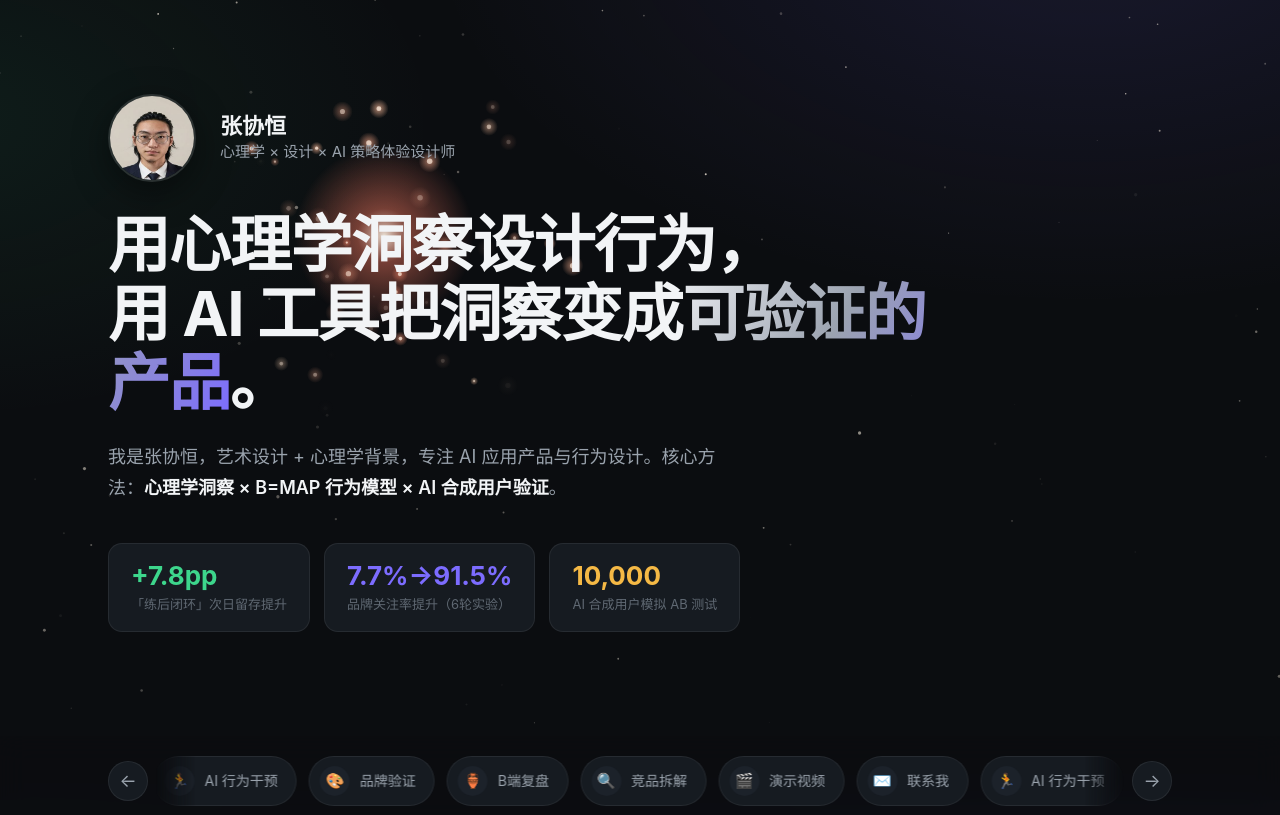
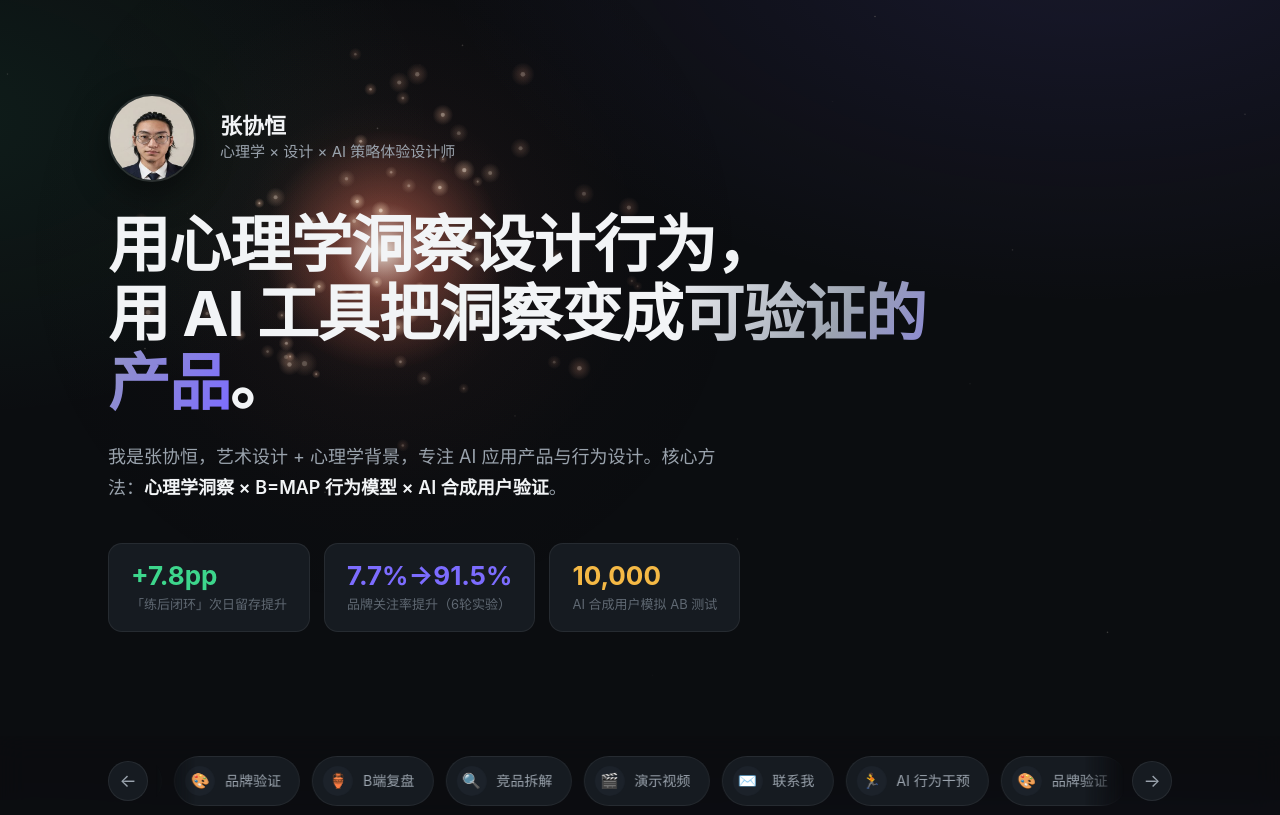
Before and after one commit to gongzhangkeji-debug/gongzhangkeji-debug.github.io, a plain HTML site: page index.html in a window 1280 px wide. Shown: the top 815 px of the page. Drawn offline with Linux system fonts and the light colour scheme; animation ran at ten frames a second.

Commit message:
fix video poster seek + nav autoplay speed + particle breath

```diff
--- a/index.html
+++ b/index.html
@@ -268,19 +268,6 @@
     width:100%;height:100%;object-fit:contain;display:block;
     background:#000;
   }
-  .video-cover{
-    position:absolute;inset:0;display:flex;align-items:center;justify-content:center;
-    font-size:16px;font-weight:600;color:var(--text-2);letter-spacing:.05em;
-    background:linear-gradient(135deg,var(--surface),var(--surface-2));
-    cursor:pointer;flex-direction:column;gap:10px;
-    transition:opacity .3s var(--ease);
-  }
-  .video-cover.hidden{opacity:0;pointer-events:none;}
-  .video-cover .play-ico{
-    width:56px;height:56px;border-radius:50%;
-    background:rgba(255,255,255,.1);border:1px solid var(--border-2);
-    display:flex;align-items:center;justify-content:center;font-size:20px;color:var(--mint);
-  }
   .video-section .video-tip{text-align:center;font-size:13px;color:var(--text-3);margin-top:14px;}
 
   /* ============ 联系 / 页脚 ============ */
@@ -440,16 +427,12 @@
     <h2 class="section-title fade-up">小悦 App 演示</h2>
     <p class="section-sub fade-up">1 分 45 秒完整演示：从首页到练后闭环预约提醒。</p>
     <div class="video-wrap fade-up" id="videoWrap">
-      <video controls preload="auto" id="demoVideo">
+      <video controls preload="auto" id="demoVideo" poster="video-poster.jpg">
         <source src="xiaoyue-demo.mp4" type="video/mp4">
         你的浏览器不支持视频播放。
       </video>
-      <div class="video-cover" id="videoCover">
-        <span class="play-ico">▶</span>
-        优化视觉落地展示
-      </div>
     </div>
-    <div class="video-tip">💡 点击封面播放，进度条可拖拽跳转 · 空格 = 播放/暂停 · ←/→ = 快退/快进</div>
+    <div class="video-tip">💡 点击播放，进度条可拖拽跳转 · 空格 = 播放/暂停 · ←/→ = 快退/快进</div>
   </div>
 </section>
 
@@ -648,17 +631,7 @@
   function playDrip(){ playSound(880); }
   function playClose(){ playSound(520); }
 
-  /* ============ 视频：封面点击播放，播放后彻底消失（确保进度条可拖拽） ============ */
-  var video = document.getElementById('demoVideo');
-  var cover = document.getElementById('videoCover');
-  if(video && cover){
-    cover.addEventListener('click', function(){
-      if(video.paused){ video.play(); }
-    });
-    video.addEventListener('play', function(){ cover.style.display = 'none'; });
-  }
-
-/* ============ 横向导航：JS 驱动自动轮播 + 手动拖动（无缝循环） ============ */
+  /* ============ 横向导航：JS 驱动自动轮播 + 手动拖动（无缝循环） ============ */
   var track = document.getElementById('navTrack');
   var marquee = document.getElementById('navMarquee');
   var originChips = Array.prototype.slice.call(document.querySelectorAll('#navMarquee .nav-chip'));
@@ -696,7 +669,7 @@
 
   /* offset：当前 translateX（负值向左移） */
   var offset = 0;
-  var autoSpeed = 0.5;   // 每秒移动像素数（缓慢）
+  var autoSpeed = 28;    // 每秒移动像素数（明显但舒缓）
   var dragging = false;
 
   function applyOffset(){
@@ -941,122 +914,125 @@
     });
   })();
 
-  /* ============ 顶部粒子光效（参考 Logo：橙红眼睛/彗星 + 螺旋汇聚 + 星尘） ============ */
+  /* ============ 顶部粒子光效：Logo 粒子化 + 收放节奏 + 体积光（细腻克制） ============ */
   (function initParticles(){
     var canvas = document.getElementById('particleCanvas');
     if(!canvas) return;
     var ctx = canvas.getContext('2d');
     var W, H, cx, cy;
+    var t = 0;   // 全局时间
 
     function resize(){
       var hero = canvas.parentElement;
       W = canvas.width = hero.offsetWidth;
       H = canvas.height = hero.offsetHeight;
-      // 中心亮点核心：位于左上偏中（参考 Logo 瞳孔 + 光晕位置）
       cx = W * 0.30;
-      cy = H * 0.32;
+      cy = H * 0.34;
     }
     resize();
     window.addEventListener('resize', resize);
 
-    /* 橙红同色系渐变（呼应 Logo #C0604A → #E0705A → 暖橙白） */
-    function logoColor(t){
-      // t: 0=深赭红, 1=亮橙白
-      var r = Math.round(192 + (255 - 192) * t);
-      var g = Math.round(96 + (235 - 96) * t);
-      var b = Math.round(74 + (200 - 74) * t);
+    /* 橙红同色系（呼应 Logo） */
+    function logoColor(k){
+      var r = Math.round(190 + (255 - 190) * k);
+      var g = Math.round(95 + (240 - 95) * k);
+      var b = Math.round(72 + (205 - 72) * k);
       return [r, g, b];
     }
 
-    /* 两类粒子：螺旋环绕粒子 + 星尘漂浮粒子 */
-    var spiral = [];
-    var dust = [];
-
-    /* 螺旋粒子：围绕中心核旋转汇聚 */
-    for(var i = 0; i < 40; i++){
-      spiral.push({
-        angle: Math.random() * Math.PI * 2,       // 当前角度
-        radius: 40 + Math.random() * 160,          // 距中心距离
-        speed: 0.004 + Math.random() * 0.008,      // 旋转速度
-        inward: 0.02 + Math.random() * 0.05,       // 向内汇聚速度
-        r: 1 + Math.random() * 2,
-        life: Math.random(),                        // 生命周期相位
-        colorT: 0.3 + Math.random() * 0.7           // 颜色深浅
+    /* 粒子：分层（内层亮/外层暗），每层有自己的呼吸相位 */
+    var particles = [];
+    var N = 64;   // 克制数量
+    for(var i = 0; i < N; i++){
+      particles.push({
+        baseAngle: Math.random() * Math.PI * 2,      // 基础角度
+        baseRadius: 30 + Math.random() * 170,         // 基础半径（分层）
+        rotSpeed: 0.003 + Math.random() * 0.006,      // 慢速旋转
+        phase: Math.random() * Math.PI * 2,           // 呼吸相位
+        r: 0.8 + Math.random() * 1.8,
+        depth: Math.random()                         // 层次因子
       });
     }
 
-    /* 星尘粒子：细微闪烁、缓慢漂浮 */
-    for(var j = 0; j < 90; j++){
-      dust.push({
-        x: Math.random() * W,
-        y: Math.random() * H,
-        r: 0.5 + Math.random() * 1.2,
-        sx: -0.1 + Math.random() * 0.2,
-        sy: -0.15 - Math.random() * 0.3,
-        twinkle: Math.random() * Math.PI * 2,
-        alpha: 0.3 + Math.random() * 0.5
-      });
+    /* 呼吸节奏：整体聚合-发散（慢周期） */
+    function breath(now){
+      return 0.5 + 0.5 * Math.sin(now * 0.00035);   // 约 18 秒一个完整呼吸周期
     }
 
-    function draw(){
+    function draw(now){
       ctx.clearRect(0, 0, W, H);
+      var b = breath(now);
 
-      /* 中心亮点核心（对应 Logo 白色瞳孔） */
-      var coreGrad = ctx.createRadialGradient(cx, cy, 0, cx, cy, 90);
-      coreGrad.addColorStop(0, 'rgba(255,245,230,0.9)');
-      coreGrad.addColorStop(0.3, 'rgba(224,112,90,0.5)');
-      coreGrad.addColorStop(1, 'rgba(224,112,90,0)');
-      ctx.beginPath();
-      ctx.arc(cx, cy, 90, 0, Math.PI * 2);
-      ctx.fillStyle = coreGrad;
-      ctx.fill();
-
-      /* 螺旋汇聚粒子 */
-      spiral.forEach(function(p){
-        p.angle += p.speed;
-        p.radius -= p.inward;
-        p.life += 0.01;
-        // 半径衰减到 0 后重置
-        if(p.radius < 15){
-          p.radius = 140 + Math.random() * 60;
-          p.angle = Math.random() * Math.PI * 2;
-        }
-        var x = cx + Math.cos(p.angle) * p.radius;
-        var y = cy + Math.sin(p.angle) * p.radius;
-        var t = p.colorT * (p.radius / 200);
-        var col = logoColor(t);
-        var a = 0.4 + 0.4 * Math.sin(p.life * 3);
-
-        var grad = ctx.createRadialGradient(x, y, 0, x, y, p.r * 4);
-        grad.addColorStop(0, 'rgba(' + col[0] + ',' + col[1] + ',' + col[2] + ',' + a.toFixed(3) + ')');
-        grad.addColorStop(1, 'rgba(' + col[0] + ',' + col[1] + ',' + col[2] + ',0)');
+      /* 1. 体积光：多层柔光晕（模拟体积光，克制低透明度） */
+      var volLayers = [
+        { r: 150, a: 0.10 * (0.6 + b * 0.4) },
+        { r: 260, a: 0.05 * (0.6 + b * 0.4) },
+        { r: 380, a: 0.025 * (0.6 + b * 0.4) }
+      ];
+      volLayers.forEach(function(layer){
+        var g = ctx.createRadialGradient(cx, cy, 0, cx, cy, layer.r);
+        g.addColorStop(0, 'rgba(224,112,90,' + layer.a.toFixed(3) + ')');
+        g.addColorStop(1, 'rgba(224,112,90,0)');
         ctx.beginPath();
-        ctx.arc(x, y, p.r * 4, 0, Math.PI * 2);
-        ctx.fillStyle = grad;
-        ctx.fill();
-        ctx.beginPath();
-        ctx.arc(x, y, p.r, 0, Math.PI * 2);
-        ctx.fillStyle = 'rgba(255,240,225,' + (a * 0.9).toFixed(3) + ')';
+        ctx.arc(cx, cy, layer.r, 0, Math.PI * 2);
+        ctx.fillStyle = g;
         ctx.fill();
       });
 
-      /* 星尘漂浮粒子（参考视频的细微闪烁） */
-      dust.forEach(function(d){
-        d.x += d.sx;
-        d.y += d.sy;
-        d.twinkle += 0.04;
-        if(d.y < -5 || d.x < -5 || d.x > W + 5){ d.y = H + 5; d.x = Math.random() * W; }
-        var flicker = 0.5 + 0.5 * Math.sin(d.twinkle);
-        var a = d.alpha * flicker;
+      /* 2. 中心瞳孔核心（随呼吸轻微脉动） */
+      var coreR = 26 + b * 14;
+      var core = ctx.createRadialGradient(cx, cy, 0, cx, cy, coreR * 3);
+      core.addColorStop(0, 'rgba(255,248,238,' + (0.85 * (0.7 + b * 0.3)).toFixed(3) + ')');
+      core.addColorStop(0.4, 'rgba(224,112,90,' + (0.35 * (0.7 + b * 0.3)).toFixed(3) + ')');
+      core.addColorStop(1, 'rgba(224,112,90,0)');
+      ctx.beginPath();
+      ctx.arc(cx, cy, coreR * 3, 0, Math.PI * 2);
+      ctx.fillStyle = core;
+      ctx.fill();
+
+      /* 3. 螺旋粒子：随呼吸做聚合-发散，带层次 */
+      particles.forEach(function(p){
+        var angle = p.baseAngle + now * p.rotSpeed;
+        // 呼吸时半径整体缩放：发散时半径增大，聚合时缩小
+        var radius = p.baseRadius * (0.75 + b * 0.55);
+        var x = cx + Math.cos(angle) * radius;
+        var y = cy + Math.sin(angle) * radius * 0.82;  // 纵向略压扁，形成彗星椭圆
+
+        // 层次：内层粒子更亮，外层更暗
+        var k = 1 - (p.baseRadius / 200);   // 内层 k 大（亮），外层 k 小（暗）
+        var col = logoColor(0.3 + k * 0.6);
+        // 闪烁 + 呼吸叠加
+        var flicker = 0.5 + 0.5 * Math.sin(now * 0.002 + p.phase);
+        var a = (0.25 + 0.45 * k) * (0.5 + 0.5 * flicker);
+
+        var g = ctx.createRadialGradient(x, y, 0, x, y, p.r * 5);
+        g.addColorStop(0, 'rgba(' + col[0] + ',' + col[1] + ',' + col[2] + ',' + a.toFixed(3) + ')');
+        g.addColorStop(1, 'rgba(' + col[0] + ',' + col[1] + ',' + col[2] + ',0)');
         ctx.beginPath();
-        ctx.arc(d.x, d.y, d.r, 0, Math.PI * 2);
-        ctx.fillStyle = 'rgba(245,235,220,' + a.toFixed(3) + ')';
+        ctx.arc(x, y, p.r * 5, 0, Math.PI * 2);
+        ctx.fillStyle = g;
+        ctx.fill();
+
+        ctx.beginPath();
+        ctx.arc(x, y, p.r, 0, Math.PI * 2);
+        ctx.fillStyle = 'rgba(255,244,230,' + (a * 0.85).toFixed(3) + ')';
         ctx.fill();
       });
 
+      /* 4. 稀疏星尘（克制：少量、极淡） */
+      for(var d = 0; d < 24; d++){
+        var dx = (d * 137.5 + now * 0.01) % W;
+        var dy = (d * 251.7 + Math.sin(now * 0.0008 + d) * 40) % H;
+        var da = 0.12 + 0.1 * Math.sin(now * 0.002 + d * 1.7);
+        ctx.beginPath();
+        ctx.arc(dx, dy, 0.8, 0, Math.PI * 2);
+        ctx.fillStyle = 'rgba(245,235,220,' + Math.max(0, da).toFixed(3) + ')';
+        ctx.fill();
+      }
+
       requestAnimationFrame(draw);
     }
-    draw();
+    requestAnimationFrame(draw);
   })();
 })();
 </script>
```
Also changed, not shown: _refp_01.png (deleted), _refp_02.png (deleted), _refp_03.png (deleted), _refp_04.png (deleted), _refp_05.png (deleted), video-poster.jpg (added).
